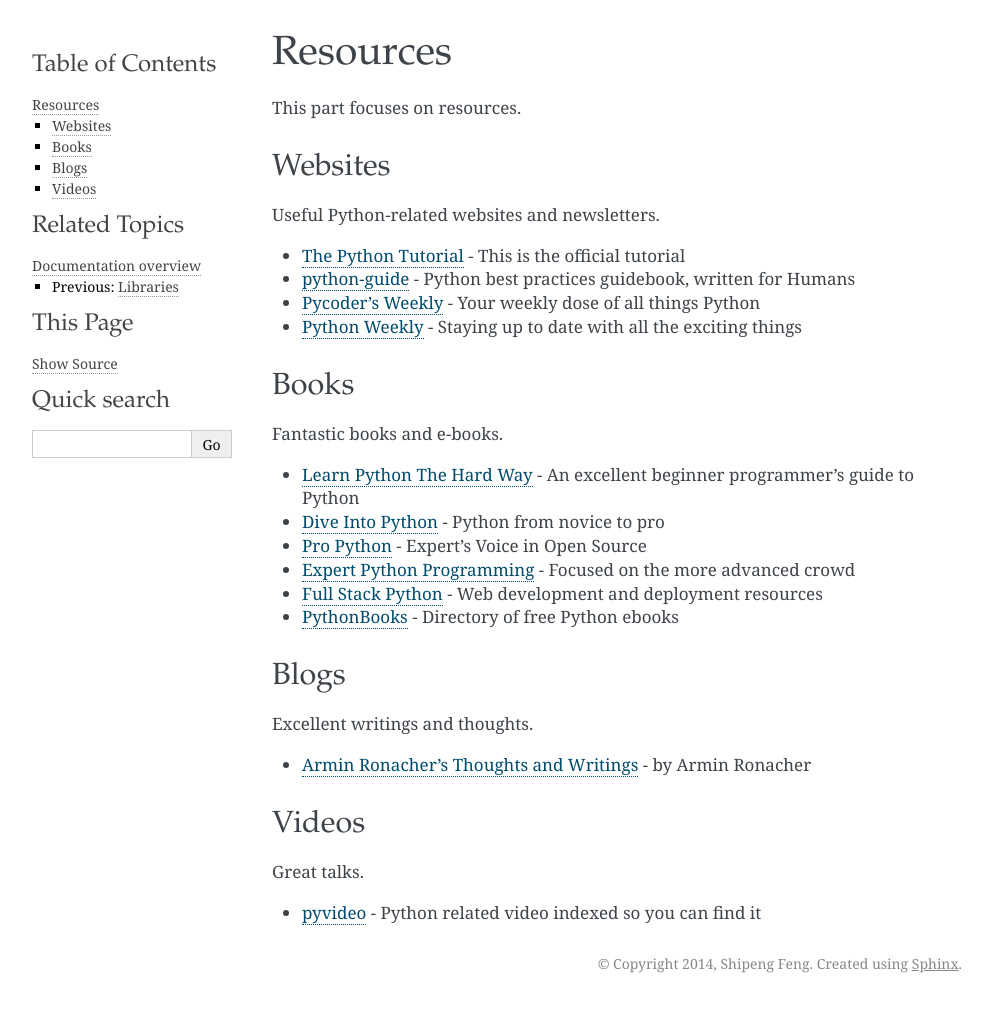
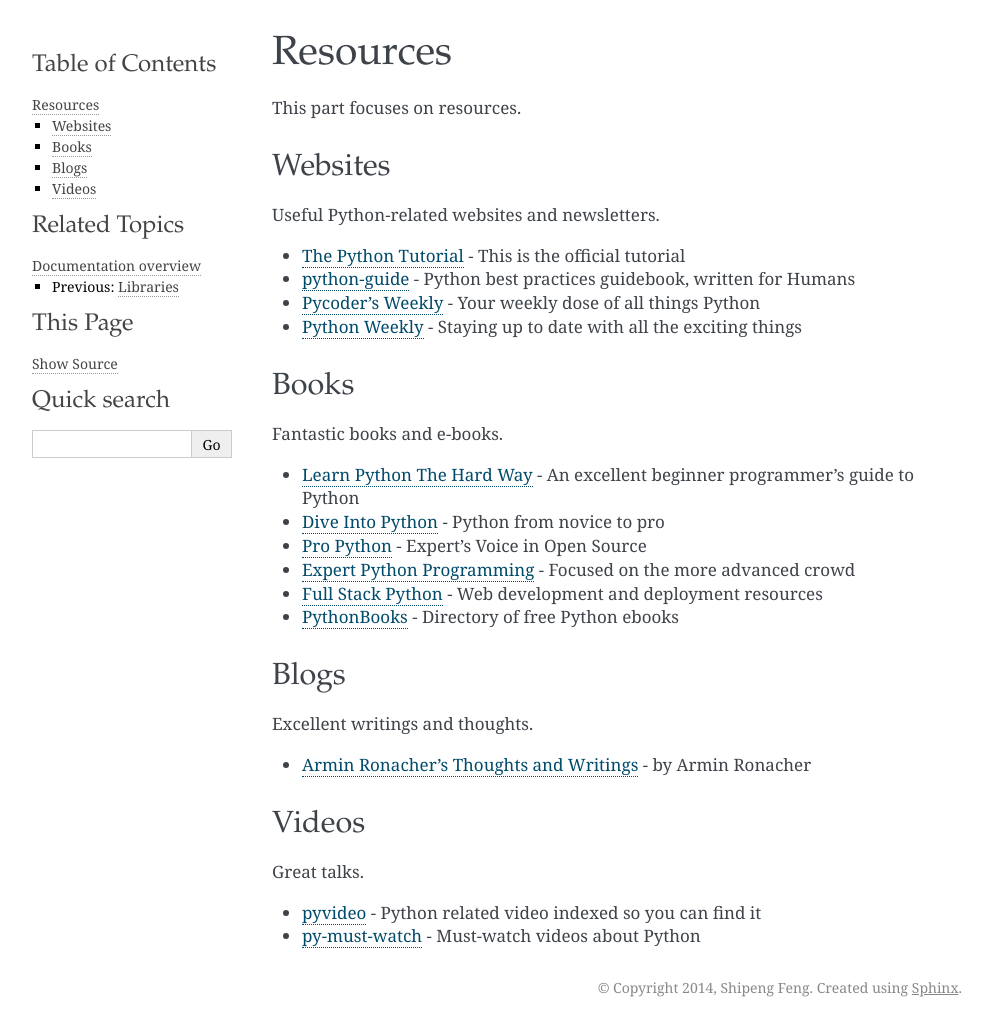
Before and after one commit to fengsp/easy-python, a Sphinx documentation site: the page built from docs/resources.rst, in a window 1280 px wide. Shown: the whole page, without its empty margins (148-1136 px from the left). Built offline with Sphinx 7.4.7, drawn with Linux system fonts in a browser that asks for light colours; before the commit the page ends 1003 px from its top, so only the background shows below that.

Commit message:
Added py-must-watch

```diff
--- a/docs/resources.rst
+++ b/docs/resources.rst
@@ -59,6 +59,8 @@
 Great talks.
 
 - `pyvideo`_ - Python related video indexed so you can find it
+- `py-must-watch`_ - Must-watch videos about Python
 
 
 .. _pyvideo: http://pyvideo.org/
+.. _py-must-watch: https://github.com/s16h/py-must-watch
```
